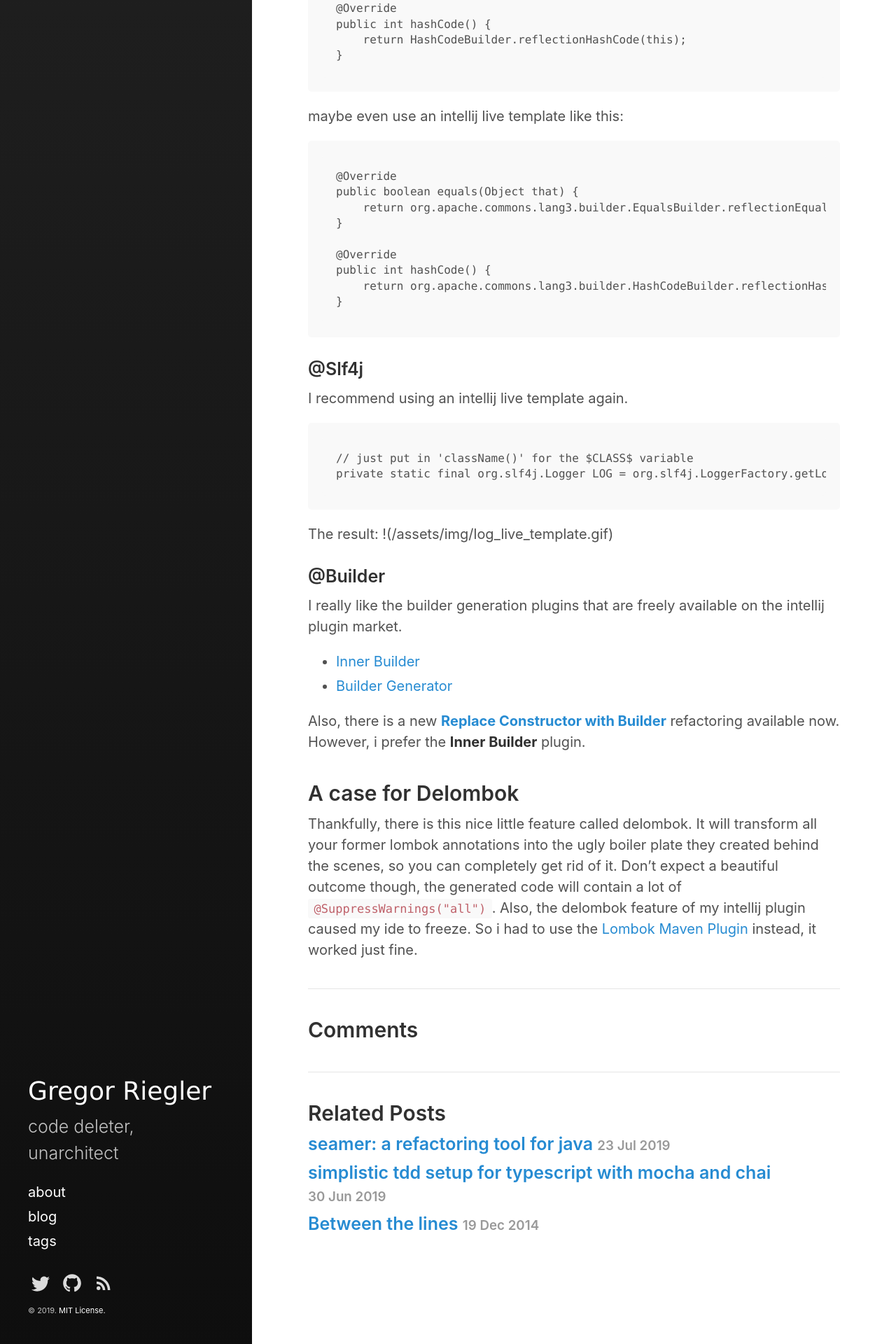
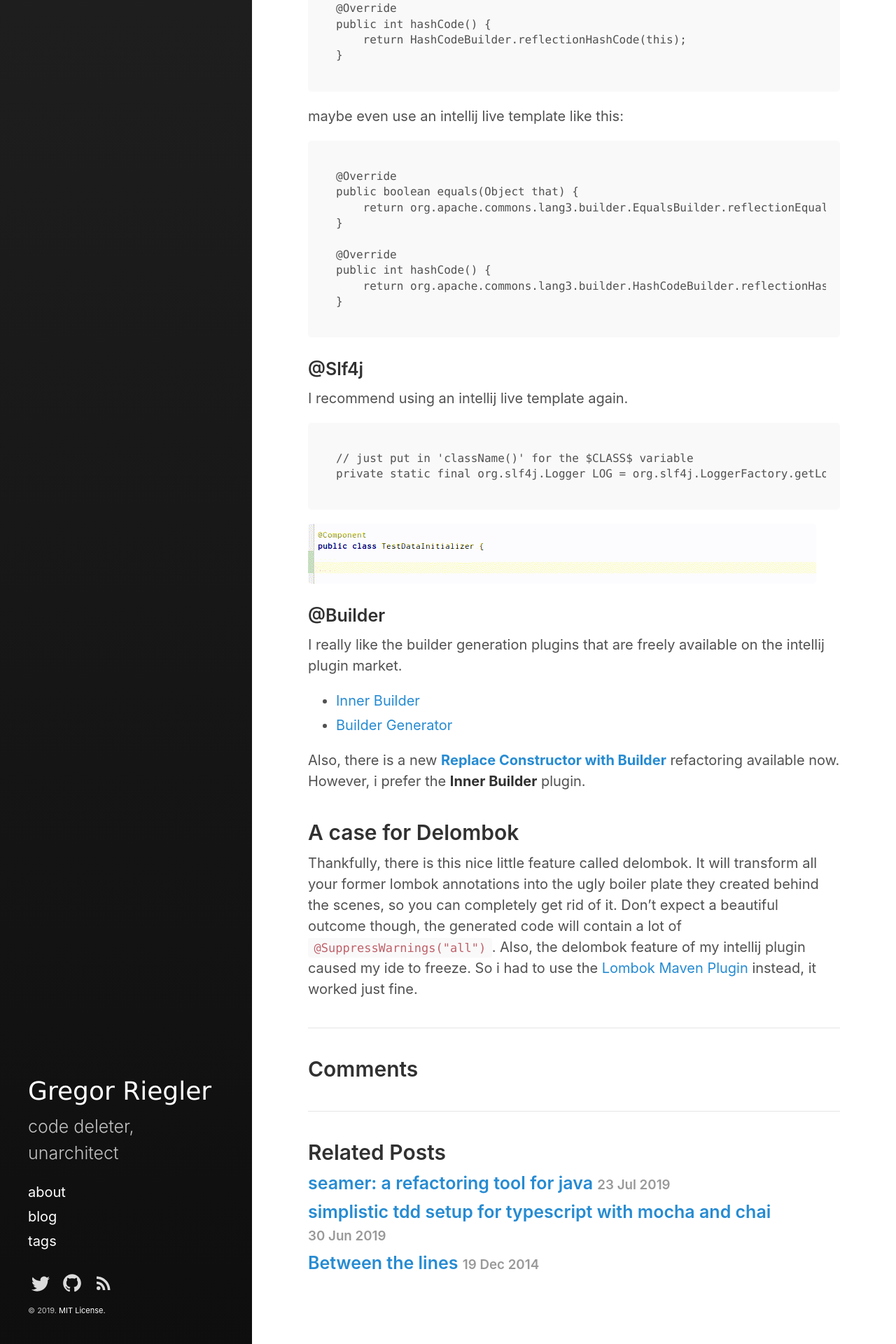
Before and after one commit to gregorriegler/gregorriegler.github.io, a Jekyll site: the page built from _posts/2019-08-10-who-needs-lombok-anyhow.md, in a window 1280 px wide. Shown: the part 2367-4287 px from the top of the page at 70% size. Built offline with Jekyll 4.4.1, drawn with Linux system fonts in a browser that asks for light colours; comment, search, counter and statistics services are not loaded.

Commit message:
fix logger screenshot

````diff
--- a/_posts/2019-08-10-who-needs-lombok-anyhow.md
+++ b/_posts/2019-08-10-who-needs-lombok-anyhow.md
@@ -88,8 +88,7 @@ I recommend using an intellij live template again.
 private static final org.slf4j.Logger LOG = org.slf4j.LoggerFactory.getLogger($CLASS$.class);
 ```
 
-The result:
-!(/assets/img/log_live_template.gif)
+![Logger via live template](/assets/img/log_live_template.gif)
 
 ### @Builder
 I really like the builder generation plugins that are freely available on the intellij plugin market.
````
